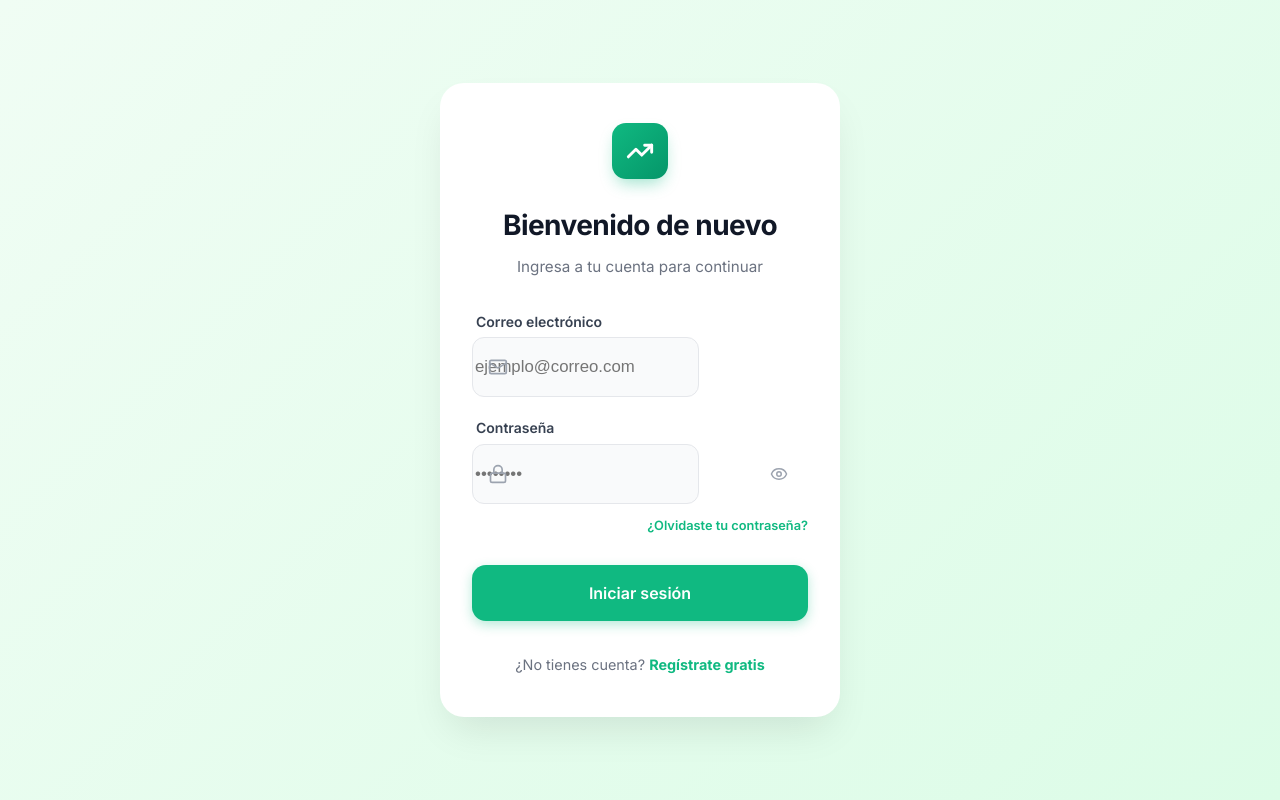
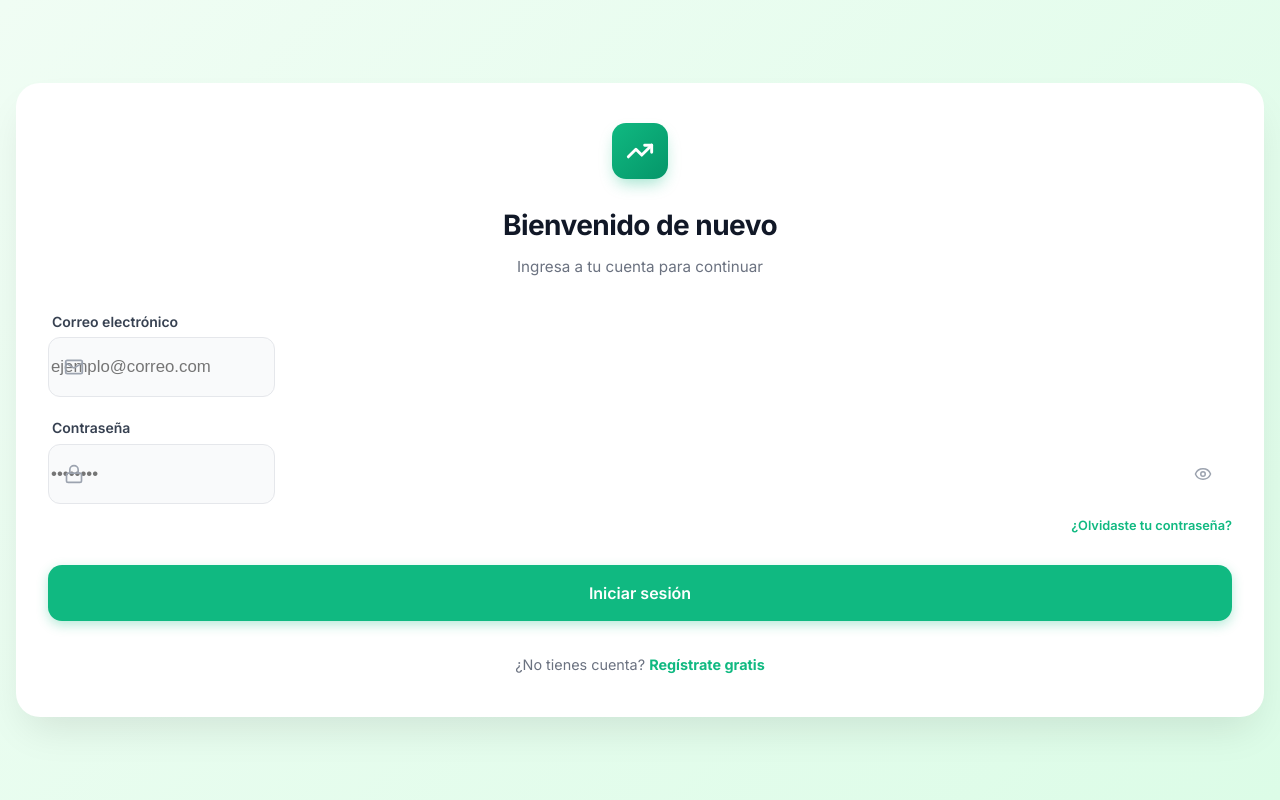
Before and after one commit to EVONGwb/mis-finanzas-app, a React (Vite) app in the folder frontend/: page /login in a window 1280 px wide. Built offline with nearby package versions, Linux system fonts and the light colour scheme.

Commit message:
style: remove max-width restriction on login card to allow full width inputs

```diff
--- a/frontend/src/pages/Login.jsx
+++ b/frontend/src/pages/Login.jsx
@@ -54,7 +54,7 @@ export default function Login({ onAuthed }) {
 
       <div style={{
         width: "100%",
-        maxWidth: "400px",
+        maxWidth: "100%",
         backgroundColor: "white",
         borderRadius: "24px",
         padding: "2.5rem 2rem",
```
